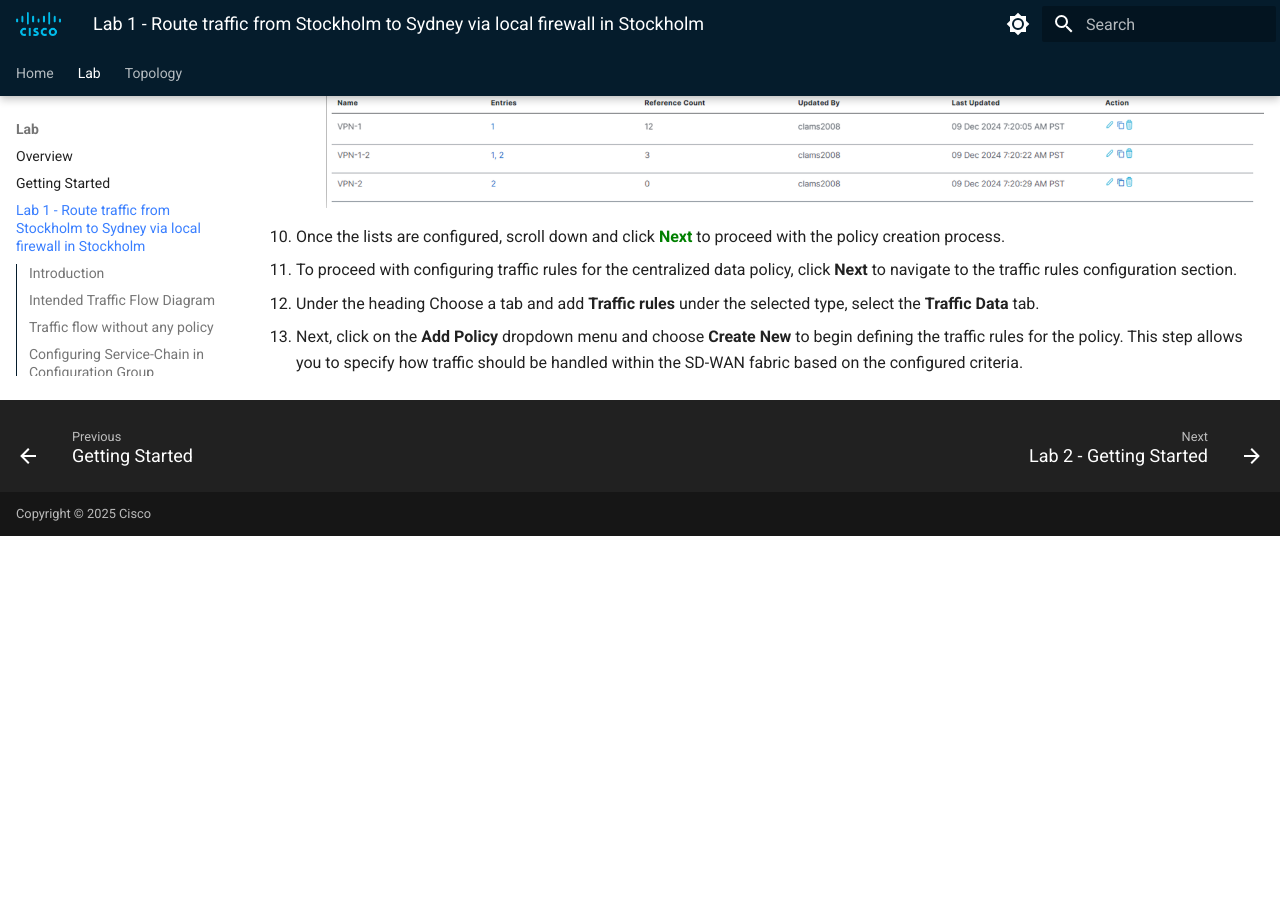
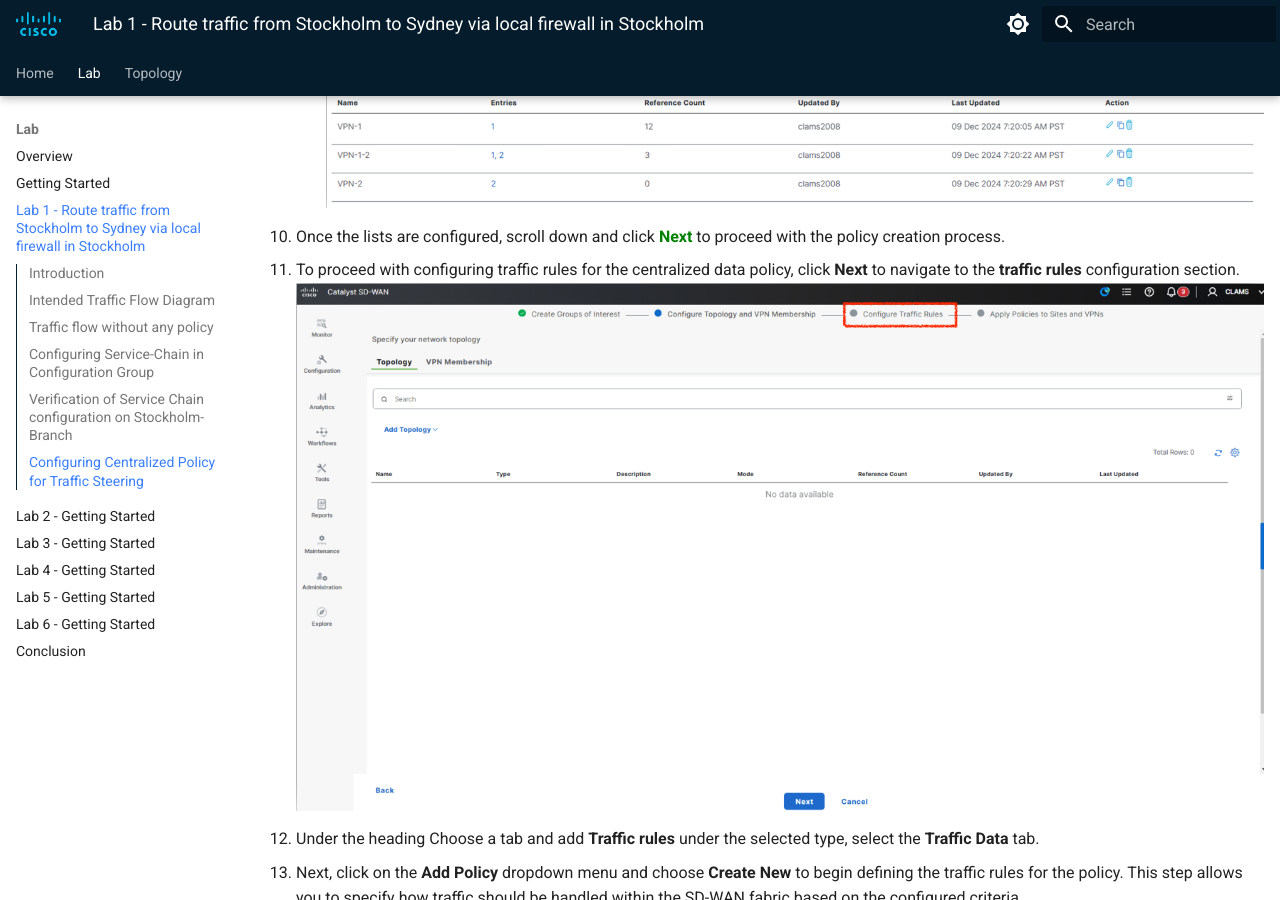
Before and after one commit to ciscodocs/ltrent-2008-clemea25, an MkDocs documentation site: the page built from docs/lab1_getting_started.md, in a window 1280 px wide and 900 px high, scrolled down 17272 px. Built offline with MkDocs 1.6.1 and Material for MkDocs 9.7.7, drawn with Linux system fonts in a browser that asks for light colours; before the commit the page ends 17808 px from its top, so only the background shows below that.

Commit message:
Scenario-1 guide

```diff
--- a/docs/lab1_getting_started.md
+++ b/docs/lab1_getting_started.md
@@ -243,7 +243,8 @@ Next, we will configure a centralized data policy to ensure that traffic initiat
       3. Add VPN: <font color="orange">1</font>
    ![Adding VPN List](./assets/S-1-figure-28.png){ .off-glb .small .center }
    3. Once the lists are configured, scroll down and click **<font color="green">Next</font>** to proceed with the policy creation process.
-5. To proceed with configuring traffic rules for the centralized data policy, click **Next** to navigate to the traffic rules configuration section.
+5. To proceed with configuring traffic rules for the centralized data policy, click **Next** to navigate to the **traffic rules** configuration section.
+   ![Traffic Rules](./assets/S-1-figure-29.png){ .off-glb .small .center }
 6. Under the heading Choose a tab and add **Traffic rules** under the selected type, select the **Traffic Data** tab.
 7. Next, click on the **Add Policy** dropdown menu and choose **Create New** to begin defining the traffic rules for the policy.
    This step allows you to specify how traffic should be handled within the SD-WAN fabric based on the configured criteria.
```
Also changed, not shown: docs/assets/S-1-figure-29.png (added), docs/assets/S-1-figure-30.png (added).
